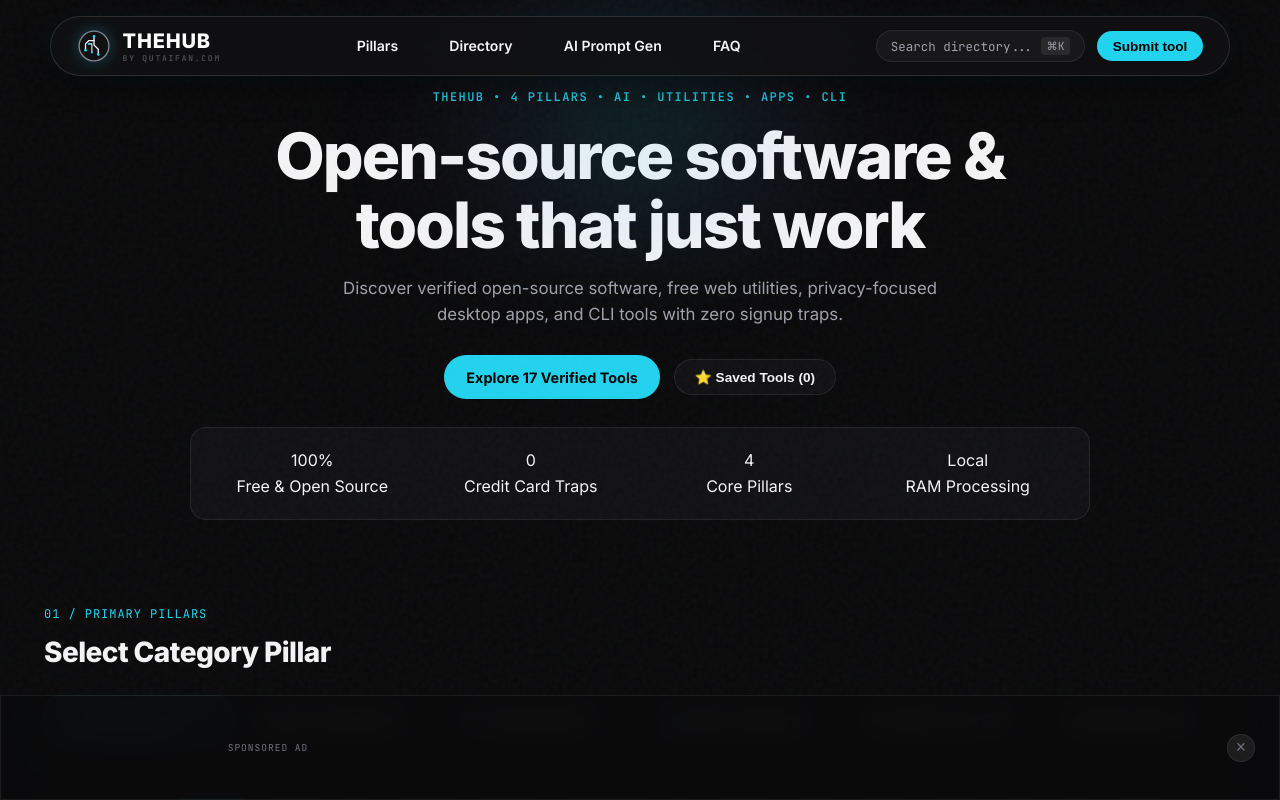
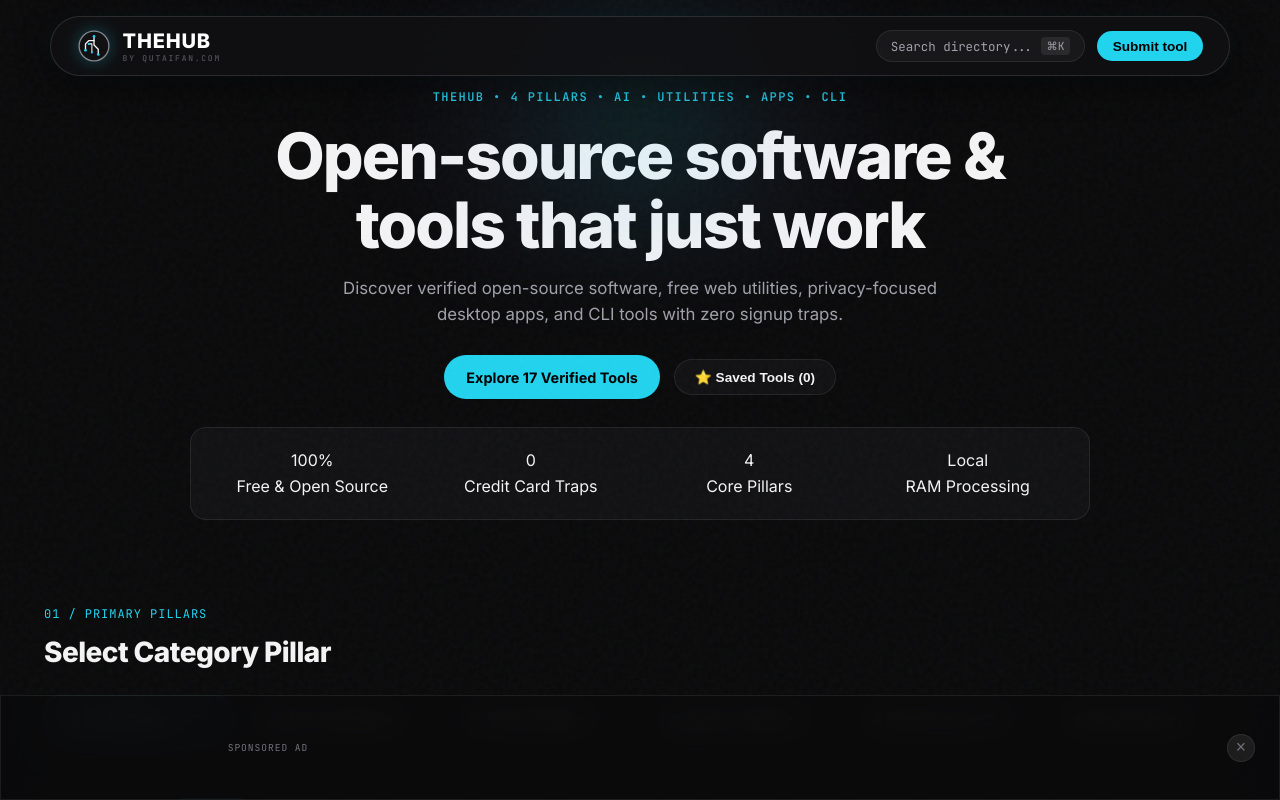
Before and after one commit to Qutaifan/Freeapps, a React (Vite) app in the folder freeapps-components/: page / in a window 1280 px wide. Shown: the top 800 px of the page. Built offline with nearby package versions, Linux system fonts and the light colour scheme.

Commit message:
Remove middle nav links (Pillars, Directory, AI Prompt Gen, FAQ) from Navbar as requested, keeping logo and search/submit actions

```diff
--- a/freeapps-components/src/components/Navbar.tsx
+++ b/freeapps-components/src/components/Navbar.tsx
@@ -30,13 +30,6 @@ export function Navbar({ onOpenSearch, onOpenSubmit }: NavbarProps) {
         </div>
       </a>
 
-      <ul className="nav-links-group">
-        <li><a href="#categories" className="nav-link">Pillars</a></li>
-        <li><a href="#featured" className="nav-link">Directory</a></li>
-        <li><a href="#prompt-generator" className="nav-link">AI Prompt Gen</a></li>
-        <li><a href="#faq" className="nav-link">FAQ</a></li>
-      </ul>
-
       <div className="nav-right-actions">
         <button className="search-trigger-btn" onClick={onOpenSearch}>
           <span>Search directory...</span>
```
Also changed, not shown: 1 other file (tests, documents, lock files or other folders).
